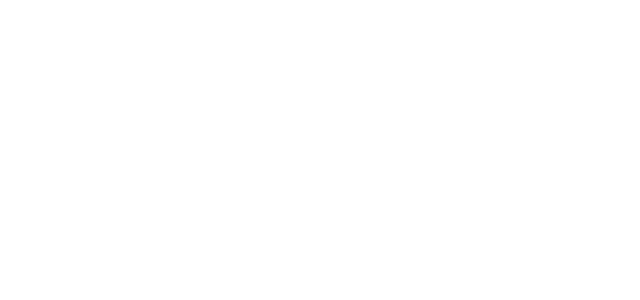
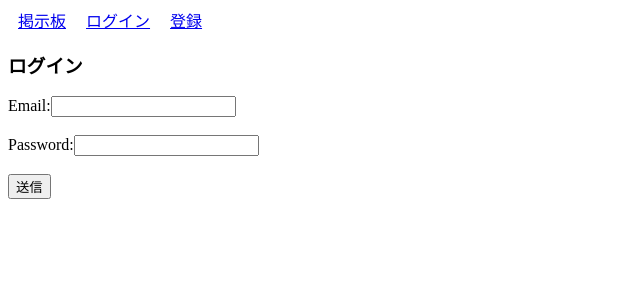
Before and after one commit to nomi-kazu/vue.js-app, a Vue app: page /login in a window 1280 px wide. Shown: the top 300 px of the page, without its empty margins (0-640 px from the left). Built offline with nearby package versions, Linux system fonts and the light colour scheme.

Commit message:
set authenticate

```diff
--- a/src/App.vue
+++ b/src/App.vue
@@ -1,6 +1,11 @@
 <template>
   <div id="app">
-
+    <header>
+      <router-link to="/" class="header-item">掲示板</router-link>
+      <router-link to="/login" class="header-item">ログイン</router-link>
+      <router-link to="/register" class="header-item">登録</router-link>
+    </header>
+   <router-view></router-view>
   </div>
 </template>
 
@@ -9,5 +14,7 @@
 </script>
 
 <style scoped>
-
+.header-item {
+  padding: 10px;
+}
 </style>
--- a/src/main.js
+++ b/src/main.js
@@ -1,8 +1,10 @@
 import Vue from 'vue';
 import App from './App.vue';
+import router from './router';
 
 Vue.config.productionTip = false;
 
 new Vue({
+  router,
   render: h => h(App),
 }).$mount('#app');
--- /dev/null
+++ b/src/router.js
@@ -0,0 +1,26 @@
+import Vue from "vue";
+import Router from "vue-router";
+import Comments from "./views/Comments.vue";
+import Login from "./views/Login.vue";
+import Register from "./views/Register.vue";
+
+
+Vue.use(Router);
+
+export default new Router({
+  mode: 'history',
+  routes: [
+    {
+      path: '/',
+      component: Comments
+    },
+    {
+      path: '/login',
+      component: Login
+    },
+    {
+      path: '/register',
+      component: Register
+    }
+  ]
+})
--- /dev/null
+++ b/src/views/Comments.vue
@@ -0,0 +1,73 @@
+<template>
+  <div>
+    <h3>投稿する</h3>
+    <label for="name">ニックネーム</label>
+    <input
+      type="text"
+      id="name"
+      v-model="name"
+    >
+    <br><br>
+    <label for="comment">コメント </label>
+    <textarea
+      id="comment"
+      v-model="comment"
+    ></textarea>
+    <br><br>
+    <button @click="createComment">サーバーに送信</button>
+    <h2>掲示板</h2>
+    <div
+      v-for="post in posts"
+      :key="post.name"
+    >
+    <br><br>
+      <div>名前：{{ post.fields.name.stringValue }}</div>
+      <div>コメント：{{ post.fields.comment.stringValue }}</div>
+    </div>
+
+  </div>
+</template>
+
+<script>
+import axios from "axios";
+export default {
+  data() {
+    return {
+      name: "",
+      comment: "",
+      posts: []
+    };
+  },
+  created() {
+    axios
+      .get(
+        'https://firestore.googleapis.com/v1/projects/vuejs-http-18662/databases/(default)/documents/comments'
+      )
+      .then(response => {
+        this.posts = response.data.documents;
+      });
+  },
+  methods: {
+    createComment() {
+      axios
+        .post(
+          'https://firestore.googleapis.com/v1/projects/vuejs-http-18662/databases/(default)/documents/comments',
+          {
+            fields: {
+              name: {
+                stringValue: this.name
+              },
+              comment: {
+                stringValue: this.comment
+              }
+            }
+          }
+        )
+      this.name = "";
+      this.comment = "";
+    }
+  }
+};
+</script>
+
+<style scoped>
--- /dev/null
+++ b/src/views/Login.vue
@@ -0,0 +1,34 @@
+<template>
+  <div>
+    <h3>ログイン</h3>
+    <label for="email">Email:</label>
+    <input
+      type="email"
+      id="email"
+      v-model="email"
+    >
+    <br><br>
+    <label for="password">Password:</label>
+    <input
+      type="password"
+      id="password"
+      v-model="password"
+    >
+    <br><br>
+    <button @click="login">送信</button>
+  </div>
+</template>
+
+<script>
+export default {
+  data() {
+    return {
+      email: "",
+      password: ""
+    };
+  },
+  methods: {
+    login() {}
+  }
+};
+</script>
--- /dev/null
+++ b/src/views/Register.vue
@@ -0,0 +1,34 @@
+<template>
+  <div>
+    <h3>登録</h3>
+    <label for="email">Email:</label>
+    <input
+      type="email"
+      id="email"
+      v-model="email"
+    >
+    <br><br>
+    <label for="password">Password:</label>
+    <input
+      type="password"
+      id="password"
+      v-model="password"
+    >
+    <br><br>
+    <button @click="register">送信</button>
+  </div>
+</template>
+
+<script>
+export default {
+  data() {
+    return {
+      email: "",
+      password: ""
+    };
+  },
+  methods: {
+    register() {}
+  }
+};
+</script>
```
